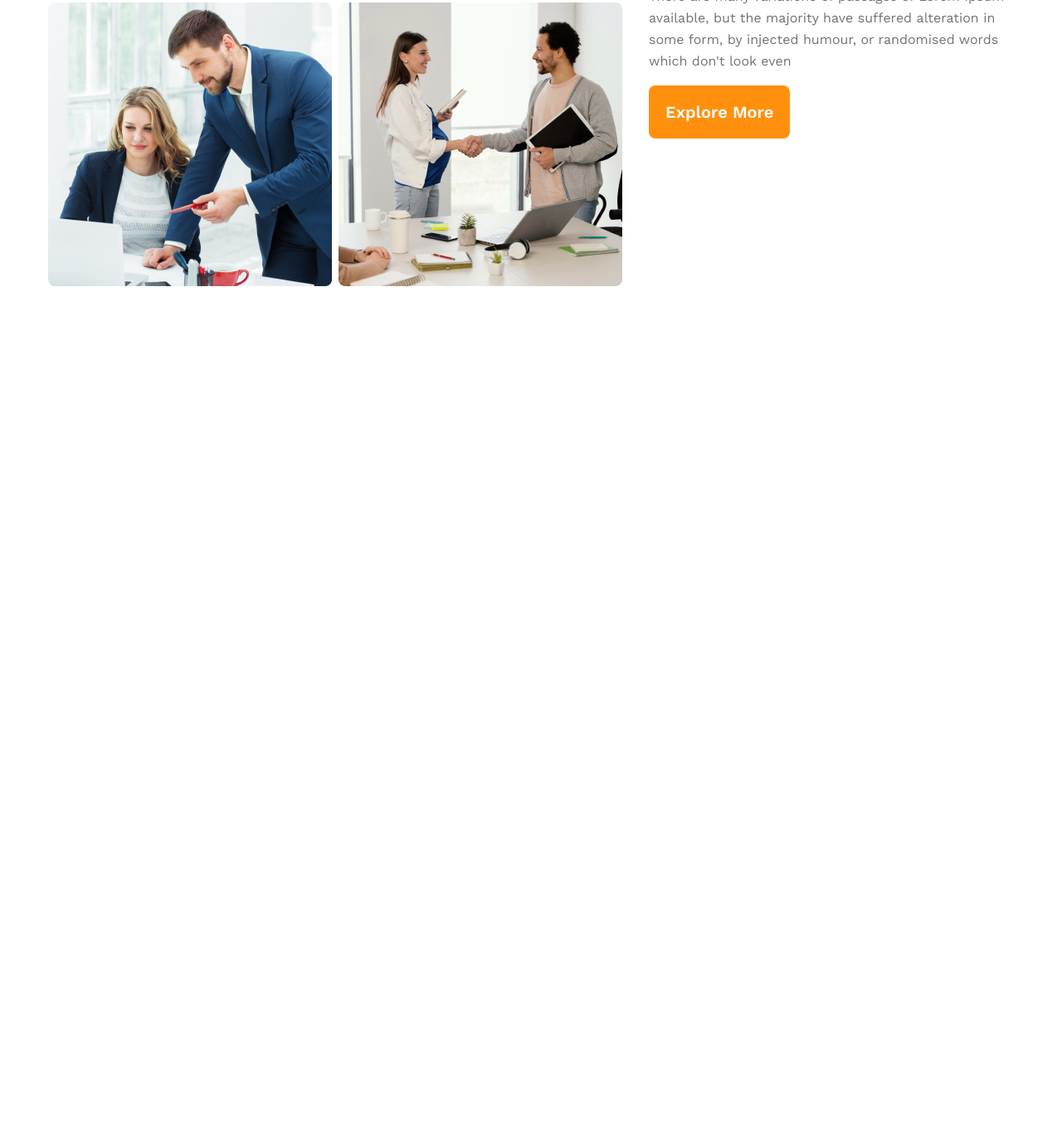
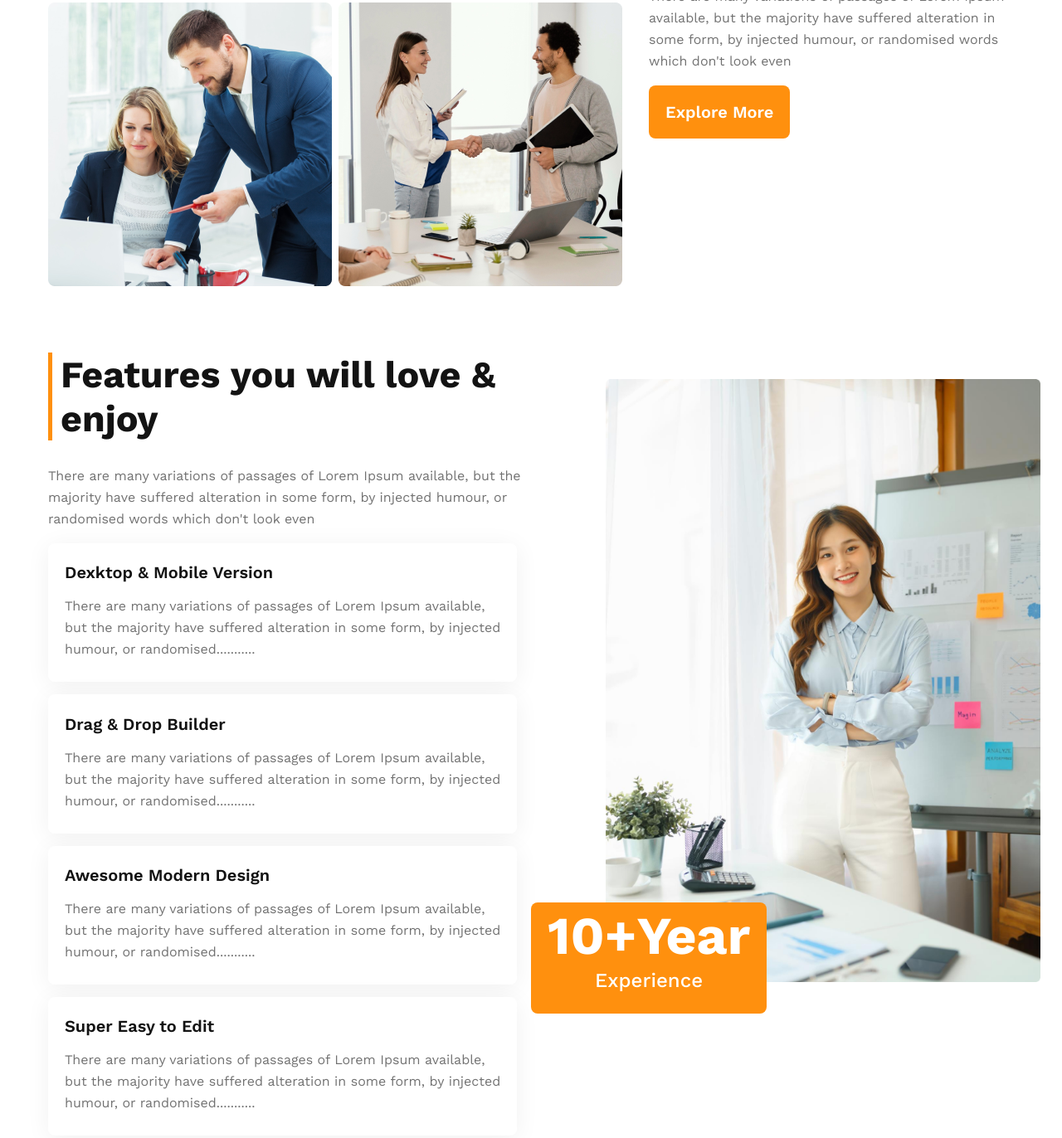
Before and after one commit to AH-Sazzad/g3, a plain HTML site: page index.html in a window 1280 px wide. Shown: the part 1376-2748 px from the top of the page at 83% size. Before the commit the page ends 1729 px from the top, so only its background shows below. Drawn offline with nearby package versions, Linux system fonts and the light colour scheme.

Commit message:
love and enjoy section added

```diff
--- a/index.html
+++ b/index.html
@@ -45,6 +45,36 @@
                     <button class="btn">Explore More</button>
                 </div>
              </div>
+             <!-- love and enjoy section -->
+              <div class="love">
+                <div class="love-content">
+                    <h1 class="love-title">Features you will love & enjoy</h1>
+                    <p class="love-description">There are many variations of passages of Lorem Ipsum available, but the majority have suffered alteration in some form, by injected humour, or randomised words which don't look even</p>
+                    <div class="love-item">
+                        <div class="love-list">
+                            <h1 class="love-list-title">Dexktop & Mobile Version</h1>
+                            <p class="love-list-description">There are many variations of passages of Lorem Ipsum available, but the majority have suffered alteration in some form, by injected humour, or randomised...........</p>
+                        </div>
+                        <div class="love-list">
+                            <h1 class="love-list-title">Drag & Drop Builder</h1>
+                            <p class="love-list-description">There are many variations of passages of Lorem Ipsum available, but the majority have suffered alteration in some form, by injected humour, or randomised...........</p></div>
+                        <div class="love-list">
+                            <h1 class="love-list-title">Awesome Modern Design</h1>
+                            <p class="love-list-description">There are many variations of passages of Lorem Ipsum available, but the majority have suffered alteration in some form, by injected humour, or randomised...........</p></div>
+                        <div class="love-list">
+                            <h1 class="love-list-title">Super Easy to Edit</h1>
+                            <p class="love-list-description">There are many variations of passages of Lorem Ipsum available, but the majority have suffered alteration in some form, by injected humour, or randomised...........</p>
+                        </div>
+                    </div>
+                </div>
+                <div class="love-img">
+                    <img src="images/architect.png" alt="architect">
+                    <div class="ten-exp">
+                        <button class="btn" >10+Year <br>
+                            <span>Experience</span></button>
+                    </div>
+                </div>
+              </div>
         </main>
      <!-- main section  -->
       <!-- footer section -->
--- a/style.css
+++ b/style.css
@@ -104,6 +104,7 @@ width: 80%;
 /* nev bar section */
 /* header section */
 /* MAIN SECTION  */
+/* features section */
 main{
     padding: 0px 50px;
 }
@@ -153,10 +154,102 @@ font-style: normal;
 font-weight: 400;
 line-height: 26px; /* 162.5% */
 }
+/* love and enjoy section */
+.love{
+    display: flex;
+    margin-top: 50px;
+    justify-content: center;
+    align-items: center;
+
+}
+.love div{
+    width: 50%;
+
+}
+.love-content div{
+    width: 95%;
+}
+.love-title{
+    color: #131313;
+font-family: "Work Sans";
+font-size: 2.8rem;
+font-style: normal;
+font-weight: 700;
+line-height: normal;
+border-left:5px solid #FF900E;
+padding-left: 10px;
+
+}
+.love-description{
+
+    color:#727272;
+font-family: "Work Sans";
+font-size: 1rem;
+font-style: normal;
+font-weight: 400;
+line-height: 26px; /* 162.5% */
+}
+.love-item{
+    width: 100%;
+}
+.love-list{
+    border-radius: 8px;
+background: #FFF;
+box-shadow: 0px 4px 30px 0px rgba(0, 0, 0, 0.06);
+padding: 10px 20px;
+width: 100%;
+
+margin: 15px 0px;
+
+}
+.love-list-title{
+    color: #131313;
+font-family: "Work Sans";
+font-size: 20px;
+font-style: normal;
+font-weight: 600;
+line-height: normal;
+}
+.love-list-description{
+    color:  #727272;
+font-family: "Work Sans";
+font-size: 16px;
+font-style: normal;
+font-weight: 400;
+line-height: 26px; /* 162.5% */
+}
+.love-img img{
+    width: 90%;
+    margin-left: 90px;
+}
+.love-img .btn{
+    color: #FFF;
+text-align: center;
+font-family: "Work Sans";
+font-size: 4rem;
+margin: 0;
+font-style: normal;
+font-weight: 700;
+line-height: 40px;/* 107.692% */
+position: relative;
+bottom: 100px;
+}
+.love-img span{
+    color: #FFF;
+font-family: "Work Sans";
+font-size: 1.5rem;
+font-style: normal;
+font-weight: 500;
+line-height: 40px;
+}
 /* MAIN SECTION */
 /* Responsive Mobile web layout  */
 /* /******************************************************************************************************\ */
 @media screen and (max-width:576px ) {
+
+    main{
+        padding: 0;
+    }
         .nav{
             flex-direction: column;
 
@@ -176,9 +269,34 @@ line-height: 26px; /* 162.5% */
             gap: 10px;
             margin-top: 10px;
         }
+        /* love and enjoy section */
+        .love{
+            flex-direction: column;
+            justify-content: start;
+        }
+        .love div{
+            width: 90%;
+            display: flex;
+            flex-direction: column;
+            justify-content: center;
+            align-items: center;
+        }
+        .love-img img{
+            padding: 0;
+            margin: 0;
+        }
+        .love-img .btn{
+            font-size: 2rem;
+            bottom: 50px;
+            list-style: 20px;
+        }
+        .love-img span{
+            font-size: .7rem;
+        }
 }
 /* Resposive Tablet Web layout */
 @media screen and (min-width:577px) and (max-width:997px){
+
     .nav{
         flex-direction: column;
 
@@ -191,6 +309,25 @@ line-height: 26px; /* 162.5% */
     }
     /* features section */
     .features{
+        flex-direction: column-reverse;
+
+    }
+    .features-img{
+        margin-top: 10px;
+    }
+    /* love and enjot  */
+    .love{
         flex-direction: column;
     }
+    .love div{
+        width: 100%;
+        display: flex;
+        flex-direction: column;
+        justify-content: center;
+        align-items: center;
 }
+.love-img img{
+    padding: 5%;
+    margin: 0;
+}
+}
```
